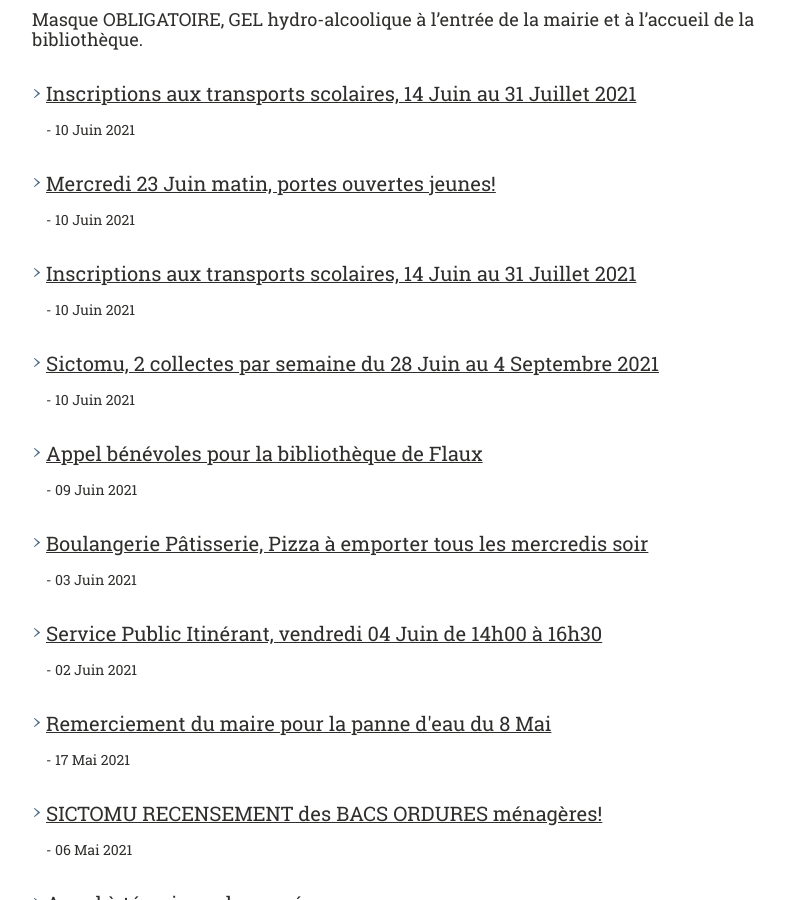
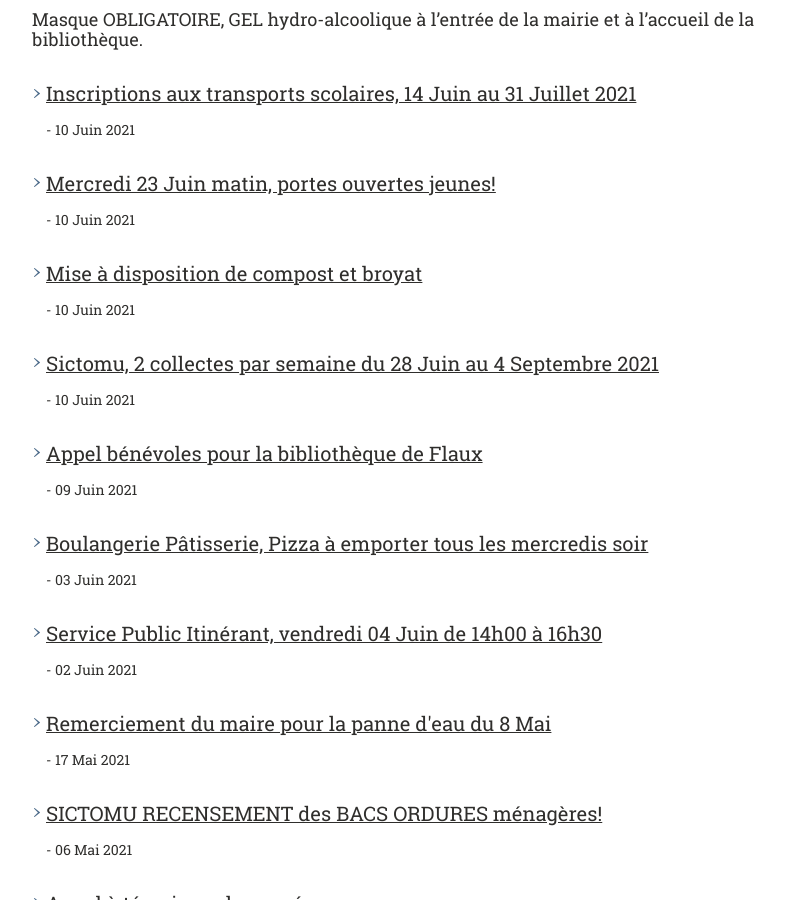
Before and after one commit to Flaux-Village/flaux-village.github.io, a Jekyll site: the page built from actualites.md, in a window 1280 px wide and 900 px high, scrolled down 660 px. Shown: the whole window, without its empty margins (58-843 px from the left). Built offline with Jekyll 4.4.1, drawn with Linux system fonts in a browser that asks for light colours; our own code applies the rules of GitHub Pages for plain Markdown files; some of the changed text lies outside the part shown.

Commit message:
Update compostebroyat.md

```diff
--- a/_actualites/compostebroyat.md
+++ b/_actualites/compostebroyat.md
@@ -1,9 +1,9 @@
 ---
 layout: page
-titre: Actualités | Inscriptions aux transports scolaires, 14 Juin au 31 Juillet 2021
+titre: Actualités | Mise à disposition de compost et broyat
 description: Portail du village de Flaux
 keywords: mairie, commune, flaux, gard, actualités
-titre_page: Inscriptions aux transports scolaires, 14 Juin au 31 Juillet 2021
+titre_page: Mise à disposition de compost et broyat
 section: À la une
 addresse_section: /actualites.html
 date_texte: 10 Juin 2021
```
